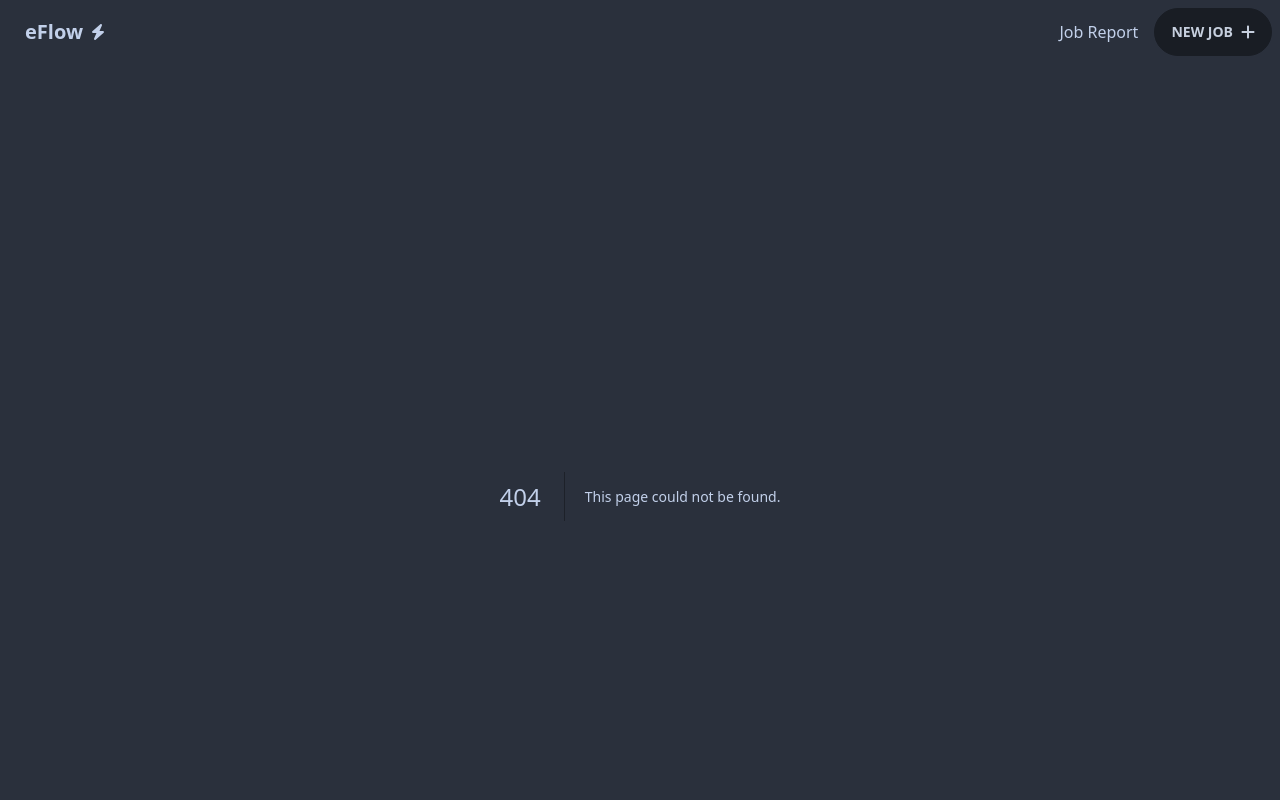
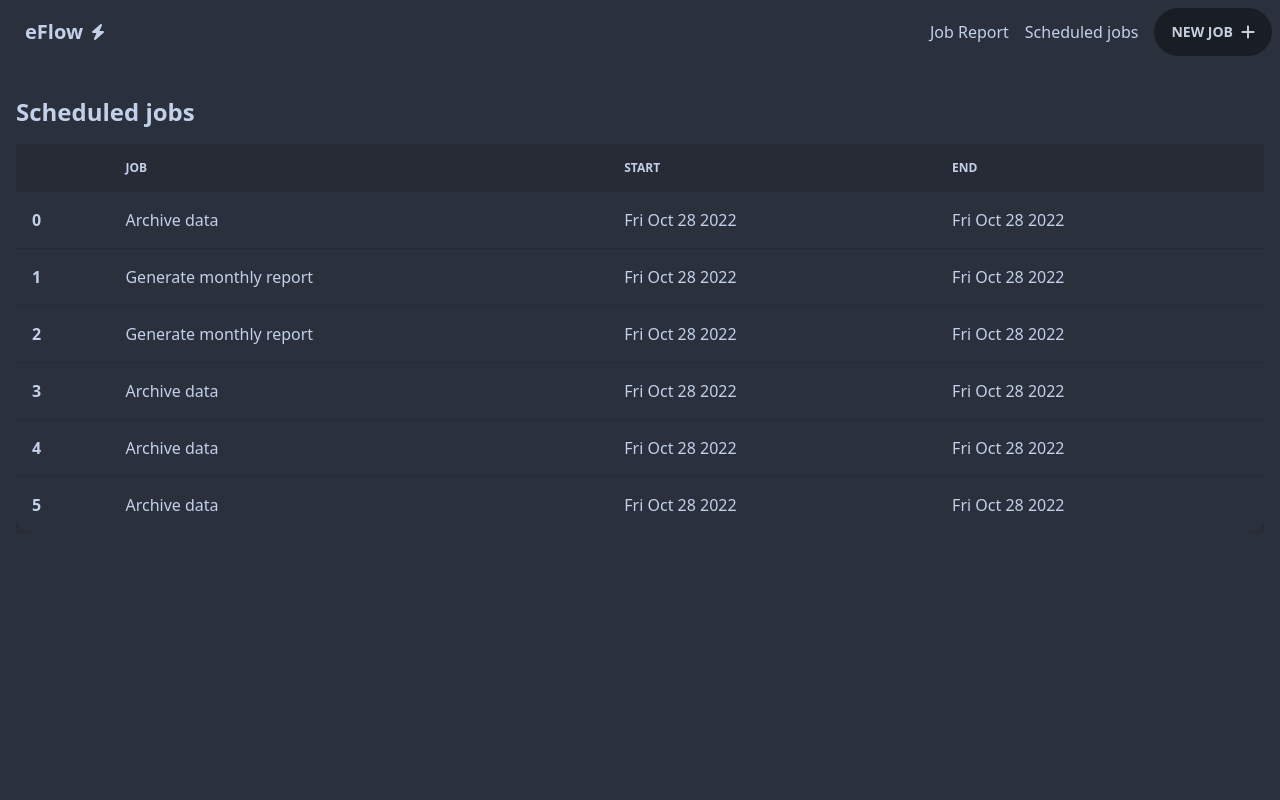
Before and after one commit to simon-hng/e-flow, a Next.js app: page /scheduled-jobs in a window 1280 px wide. Before the commit this address had no page. Shown: the top 800 px of the page. Built offline with nearby package versions, Linux system fonts and the light colour scheme.

Commit message:
add scheduled jobs page

```diff
--- a/components/table.tsx
+++ b/components/table.tsx
@@ -2,12 +2,12 @@ import React from "react";
 
 const jobs = [
   {
-    name: "Archive data",
+    name: "Generate monthly report",
     start: 1666980834723,
     end: 1666980834723,
   },
   {
-    name: "Generate monthly report",
+    name: "Archive data",
     start: 1666980834723,
     end: 1666980834723,
   },
@@ -39,7 +39,7 @@ const Table = () => {
       <table className="table w-full">
         <thead>
           <tr>
-            <th>User</th>
+            <th>Job name</th>
             <th>Status</th>
             <th>Date Completed</th>
             <th>Details</th>
--- a/pages/_app.js
+++ b/pages/_app.js
@@ -15,8 +15,10 @@ function MyApp({ Component, pageProps }) {
             <FontAwesomeIcon icon={faBolt} className="inline-block h-4 pl-2" />
           </Link>
         </div>
+
         <div className="space-x-4">
           <Link href="/jobreport">Job Report</Link>
+          <Link href="/scheduled-jobs">Scheduled jobs</Link>
           <Link href="/create-job" className="btn rounded-full">
             new job
             <FontAwesomeIcon icon={faPlus} className="inline-block h-4 ml-2" />
--- a/pages/create-job.tsx
+++ b/pages/create-job.tsx
@@ -3,6 +3,7 @@ import { FontAwesomeIcon } from "@fortawesome/react-fontawesome";
 import { faChevronDown } from "@fortawesome/free-solid-svg-icons";
 import DatePicker from "react-datepicker";
 import Preview from "../components/preview";
+import Link from "next/link";
 
 function CreateJob() {
   const [startDate, setStartDate] = useState(new Date());
@@ -118,9 +119,12 @@ function CreateJob() {
             </ul>
           </div>
 
-          <button className="btn col-span-2 bg-primary text-neutral hover:bg-primary">
+          <Link
+            href="scheduled-jobs"
+            className="btn col-span-2 bg-primary text-neutral hover:bg-primary"
+          >
             create
-          </button>
+          </Link>
         </div>
       </div>
     </div>
--- /dev/null
+++ b/pages/scheduled-jobs.tsx
@@ -0,0 +1,11 @@
+import Jobs from "../components/jobs";
+
+function ScheduledJobs() {
+  return (
+    <div className="px-4 min-h-screen">
+      <Jobs />
+    </div>
+  );
+}
+
+export default ScheduledJobs;
```
